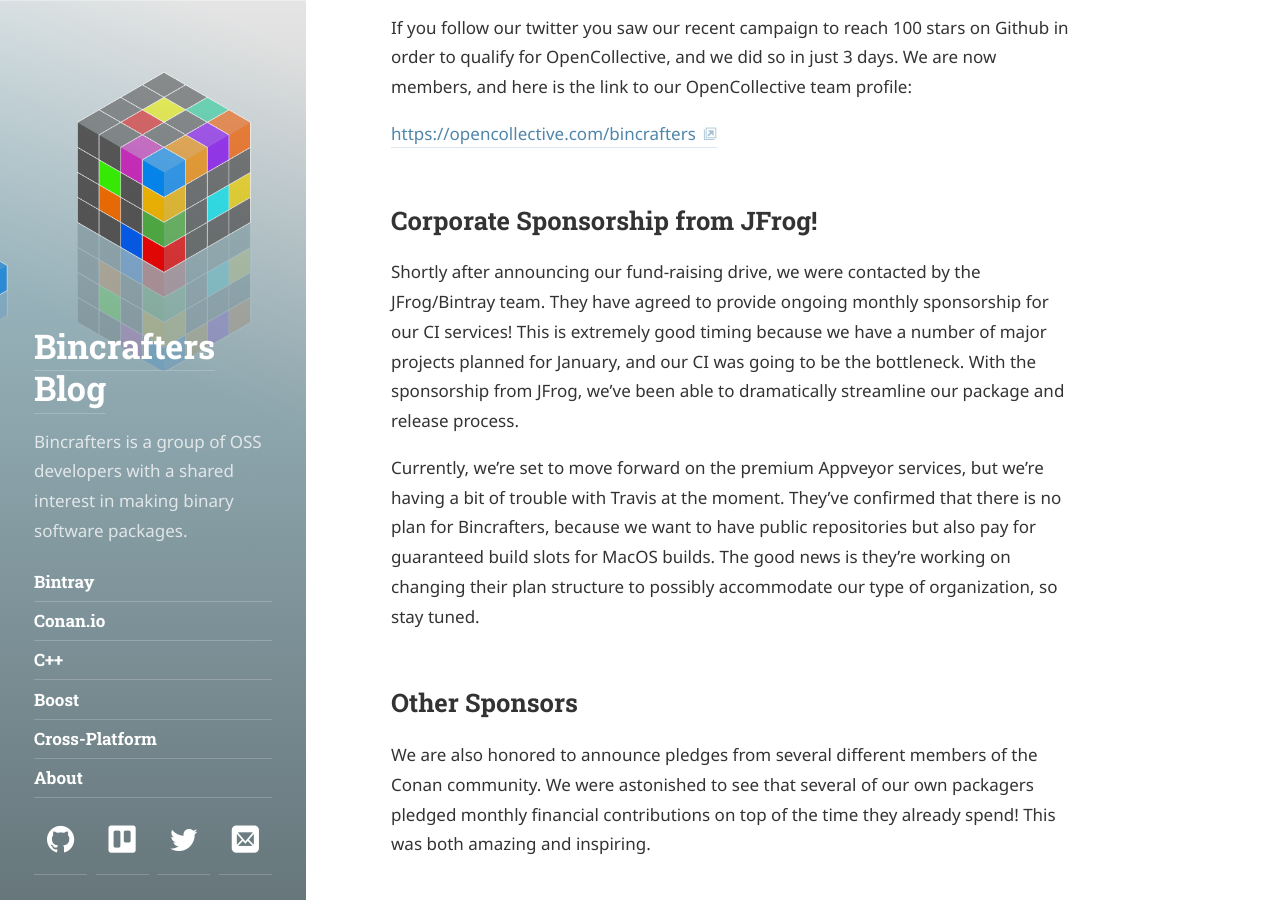
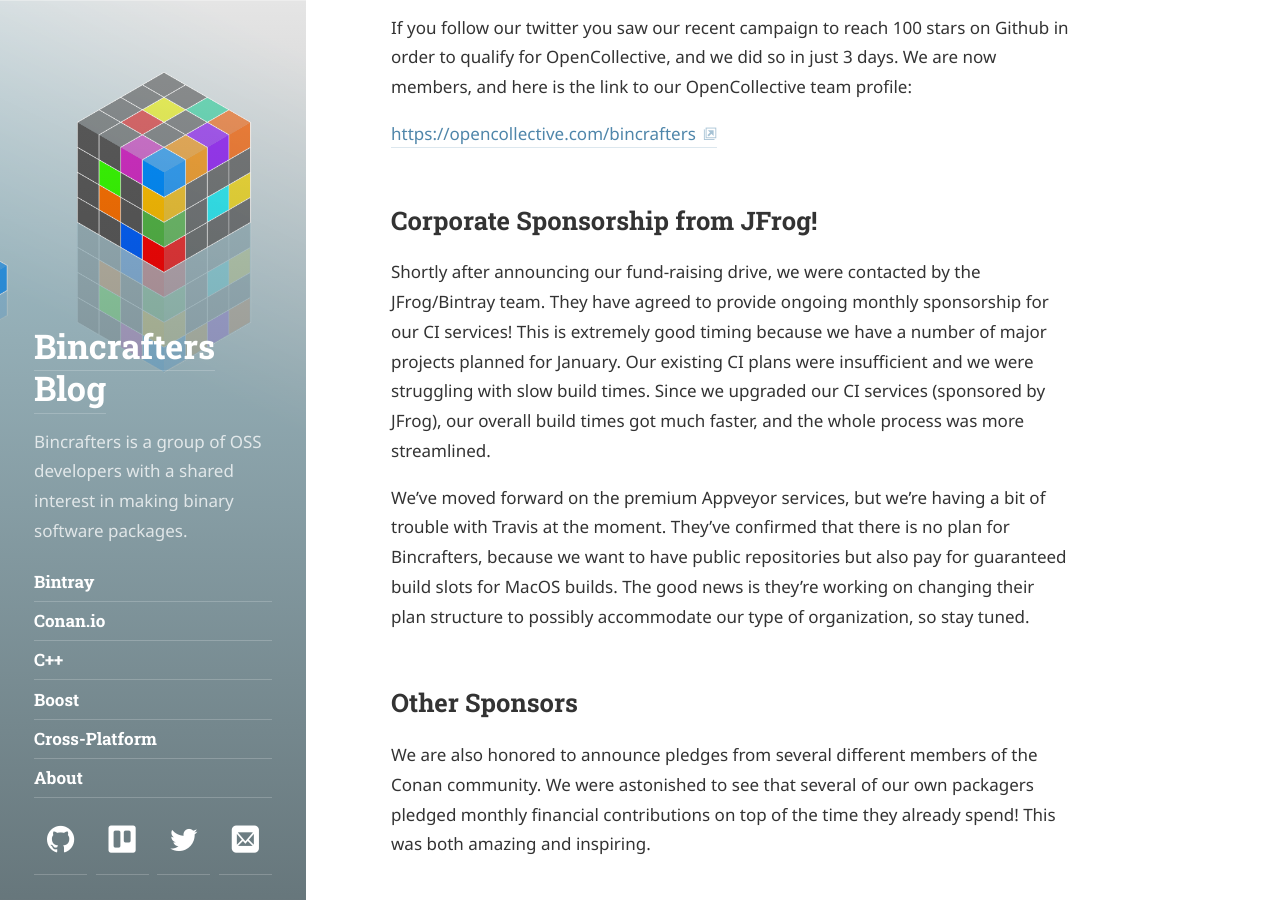
Before and after one commit to bincrafters/bincrafters.github.io, a Jekyll site: the page built from _posts/2017-12-13-Continuous-Integration-Sponsorship-Update.md, in a window 1280 px wide and 900 px high, scrolled down 688 px. Built offline with Jekyll 4.4.1, drawn with Linux system fonts in a browser that asks for light colours; some web fonts are replaced.

Commit message:
update post about jfrog sponsorship

```diff
--- a/_posts/2017-12-13-Continuous-Integration-Sponsorship-Update.md
+++ b/_posts/2017-12-13-Continuous-Integration-Sponsorship-Update.md
@@ -16,9 +16,9 @@ If you follow our twitter you saw our recent campaign to reach 100 stars on Gith
 [https://opencollective.com/bincrafters](https://opencollective.com/bincrafters)
 
 ##  Corporate Sponsorship from JFrog!
-Shortly after announcing our fund-raising drive, we were contacted by the JFrog/Bintray team.  They have agreed to provide ongoing monthly sponsorship for our CI services!  This is extremely good timing because we have a number of major projects planned for January, and our CI was going to be the bottleneck.  With the sponsorship from JFrog, we've been able to dramatically streamline our package and release process.
+Shortly after announcing our fund-raising drive, we were contacted by the JFrog/Bintray team.  They have agreed to provide ongoing monthly sponsorship for our CI services!  This is extremely good timing because we have a number of major projects planned for January. Our existing CI plans were insufficient and we were struggling with slow build times. Since we upgraded our CI services (sponsored by JFrog), our overall build times got much faster, and the whole process was more streamlined.
 
-Currently, we're set to move forward on the premium Appveyor services, but we're having a bit of trouble with Travis at the moment.  They've confirmed that there is no plan for Bincrafters, because we want to have public repositories but also pay for guaranteed build slots for MacOS builds.  The good news is they're working on changing their plan structure to possibly accommodate our type of organization, so stay tuned.
+We've moved forward on the premium Appveyor services, but we're having a bit of trouble with Travis at the moment.  They've confirmed that there is no plan for Bincrafters, because we want to have public repositories but also pay for guaranteed build slots for MacOS builds.  The good news is they're working on changing their plan structure to possibly accommodate our type of organization, so stay tuned.
 
 ## Other Sponsors
 We are also honored to announce pledges from several different members of the Conan community. We were astonished to see that several of our own packagers pledged monthly financial contributions on top of the time they already spend!  This was both amazing and inspiring.
```
